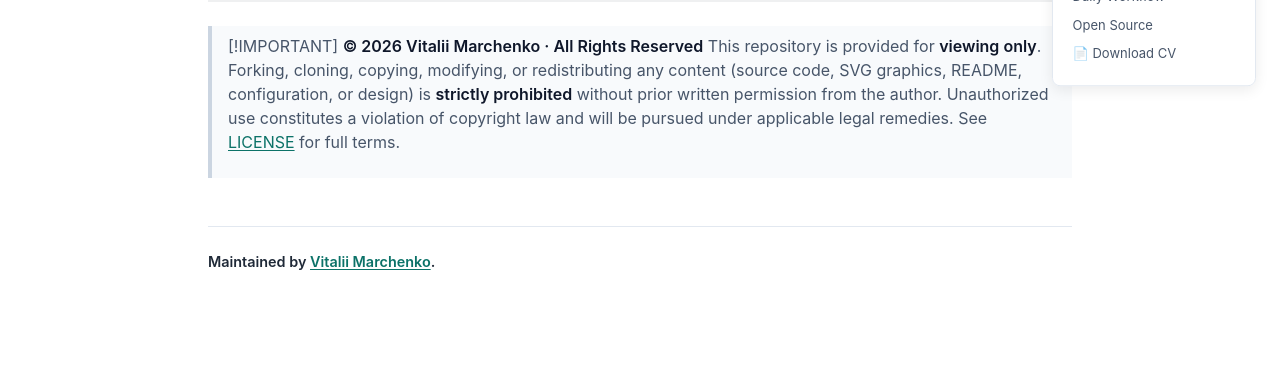
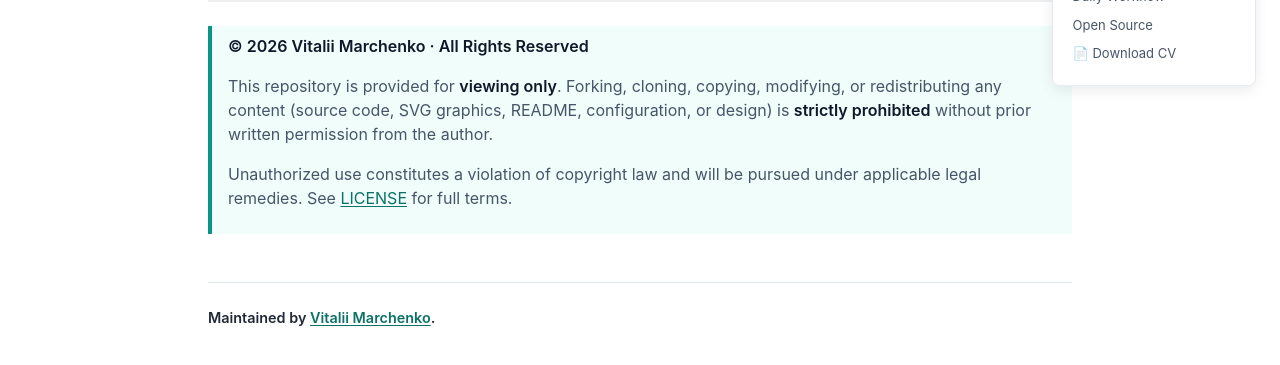
Before and after one commit to marchenkovit/marchenkovit, a Jekyll site: the page built from index.md, in a window 1280 px wide and 900 px high, scrolled down 5609 px, cut to the strip 535-900 px from the top of the window. Built offline with Jekyll 4.4.1, drawn with Linux system fonts in a browser that asks for light colours; Markdown is read by kramdown in place of the engine named in the settings; before the commit the page ends 6453 px from its top, so only the background shows below that.

Commit message:
Fix Jekyll footer callout + broken LICENSE links; enrich JSON-LD
The Pages site (marchenko.work) had two live rendering bugs that don't
show on github.com:

- index.md: `> [!IMPORTANT]` rendered as a plain blockquote with literal
  "[!IMPORTANT]" text — jekyll-commonmark-ghpages (cmark-gfm) does not
  transform GitHub alerts (that's a github.com-only post-process), so the
  .markdown-alert-important CSS rule never matched (dead). Replaced with an
  explicit <blockquote class="markdown-alert-important"> so it renders as the
  intended teal callout and activates the CSS.
- index.md: LICENSE links (contact pill + footer) pointed to ./LICENSE, which
  404s on Pages because LICENSE is in _config.yml exclude. Repointed both to
  the GitHub blob URL.

Plus consistency/SEO polish:
- head-custom.html: enrich JSON-LD knowsAbout with current stack (Redis,
  Amazon EKS, CloudFlare, IaC, GitOps, Observability, ELK Stack, GitLab CI,
  GitHub Actions).
- head-custom.html: fix ToC id fallback that produced "sec-sec-N".
- README.md: "Networking & VPN Protocols" -> "Networking & VPN" for parity
  with index.md (Nginx/HAProxy aren't protocols).

```diff
--- a/index.md
+++ b/index.md
@@ -12,7 +12,7 @@ description: "Site Reliability Engineer · 11+ years · 100,000+ VPS · 10,000+
 <a class="cpill" style="background:#D14836" href="mailto:marchenko.vitaliy1@gmail.com">✉ marchenko.vitaliy1@gmail.com</a>
 <a class="cpill cpill-light" style="background:#2CA5E0" href="https://t.me/m_a_r_c_h_e_n_k_o">✈ @m_a_r_c_h_e_n_k_o</a>
 <span class="cpill cpill-light" style="background:#FFD700">📍 Ukraine</span>
-<a class="cpill" style="background:#b91c1c" href="./LICENSE">© All Rights Reserved</a>
+<a class="cpill" style="background:#b91c1c" href="https://github.com/marchenkovit/marchenkovit/blob/main/LICENSE">© All Rights Reserved</a>
 </div>
 
 ---
@@ -220,7 +220,8 @@ One-command macOS development environment restore — Homebrew packages, casks,
 
 ---
 
-> [!IMPORTANT]
-> **© 2026 Vitalii Marchenko · All Rights Reserved**
-> This repository is provided for **viewing only**. Forking, cloning, copying, modifying, or redistributing any content (source code, SVG graphics, README, configuration, or design) is **strictly prohibited** without prior written permission from the author.
-> Unauthorized use constitutes a violation of copyright law and will be pursued under applicable legal remedies. See [LICENSE](./LICENSE) for full terms.
+<blockquote class="markdown-alert-important" role="note" aria-label="Important">
+<p><strong>© 2026 Vitalii Marchenko · All Rights Reserved</strong></p>
+<p>This repository is provided for <strong>viewing only</strong>. Forking, cloning, copying, modifying, or redistributing any content (source code, SVG graphics, README, configuration, or design) is <strong>strictly prohibited</strong> without prior written permission from the author.</p>
+<p>Unauthorized use constitutes a violation of copyright law and will be pursued under applicable legal remedies. See <a href="https://github.com/marchenkovit/marchenkovit/blob/main/LICENSE">LICENSE</a> for full terms.</p>
+</blockquote>
```
Also changed, not shown: _includes/head-custom.html (+11 -2 lines), README.md.
